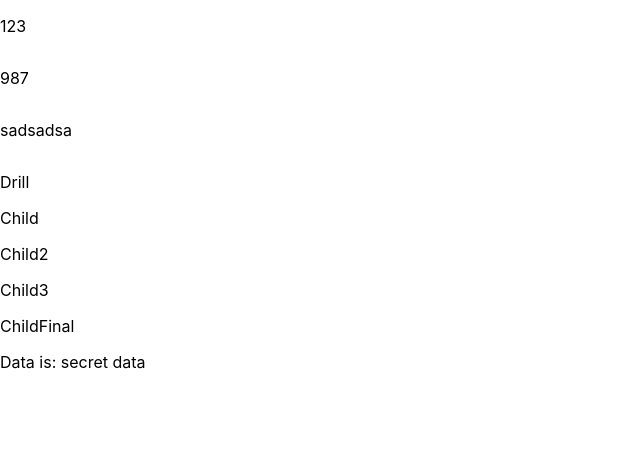
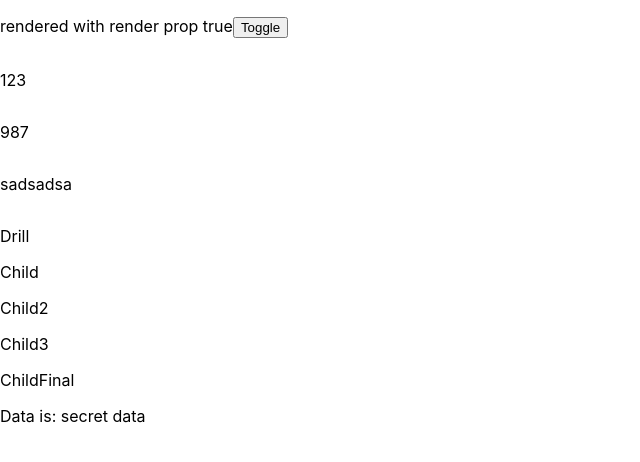
Before and after one commit to fc-fullstack-courses/pfe-2023-1-consultations, a React (Create React App) app: page / in a window 1280 px wide. Shown: the top 462 px of the page, without its empty margins (0-640 px from the left). Built offline with nearby package versions, Linux system fonts and the light colour scheme.

Commit message:
Add basic render prop example

```diff
--- a/src/App.js
+++ b/src/App.js
@@ -1,10 +1,17 @@
 import styles from './App.module.css';
 import FlexContainer from './components/FlexContainer';
+import RenderPropsComponent from './components/RenderPropsComponent';
 import Drill from './components/Tree';
 
 function App() {
+
+  function showParagraph (isOn, toggleIsOn) {
+    return <p>rendered with render prop {isOn}<button onClick={toggleIsOn}>Toggle</button></p>
+  }
+
   return (
     <div>
+      <RenderPropsComponent render={showParagraph} />
       <FlexContainer flexDirection="column">
         <p>123</p>
         <p>987</p>
--- /dev/null
+++ b/src/components/RenderPropsComponent/index.jsx
@@ -0,0 +1,23 @@
+import React, { Component } from 'react';
+
+class RenderPropsComponent extends Component {
+  constructor(props) {
+    super(props);
+    this.state = {
+      isOn: true,
+    };
+  }
+
+  toggleIsOn = () => {
+    this.setState({
+      isOn: !this.state.isOn
+    })
+  }
+
+  render() {
+    const { render } = this.props;
+    return render(`${this.state.isOn}`, this.toggleIsOn);
+  }
+}
+
+export default RenderPropsComponent;
```
